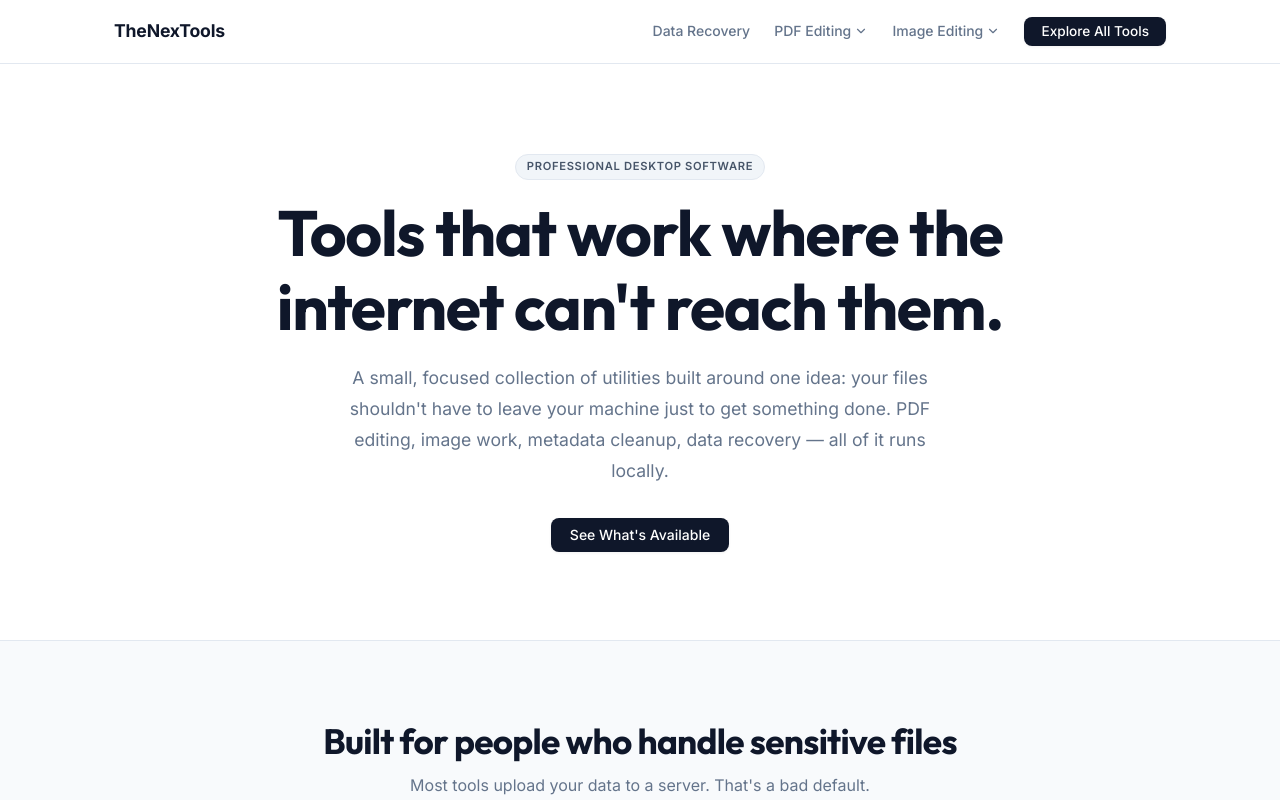
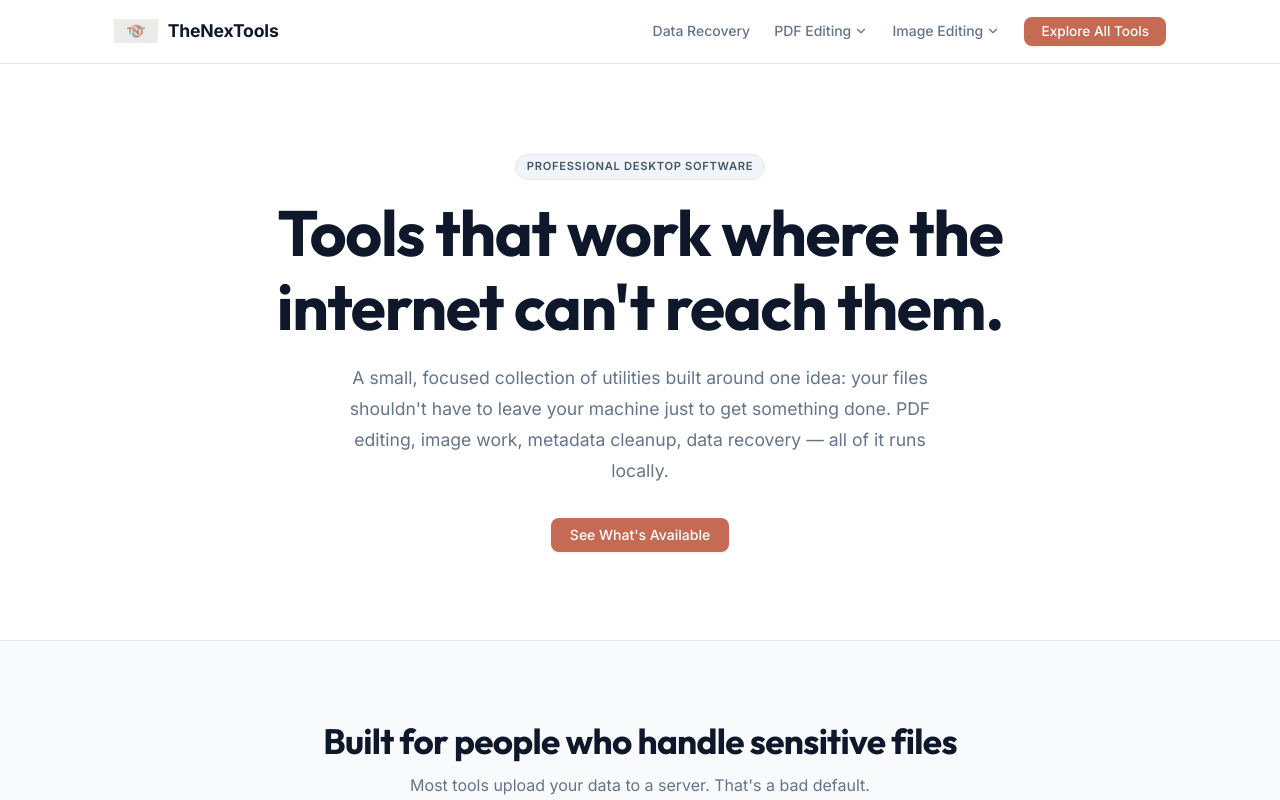
Before and after one commit to vvineet43/phoenix-recovery-monorepo, a Next.js app in the folder apps/website/: page / in a window 1280 px wide. Shown: the top 800 px of the page. Built offline with nearby package versions, Linux system fonts and the light colour scheme.

Commit message:
Integrate brand logo icon and update primary CSS variables to terracotta peach brand color

```diff
--- a/apps/website/src/app/globals.css
+++ b/apps/website/src/app/globals.css
@@ -9,8 +9,8 @@
   --text-muted:  #64748b;
   --border:      #e2e8f0;
   --border-2:    #cbd5e1;
-  --primary:     #0f172a;
-  --primary-h:   #1e293b;
+  --primary:     #c66b53; /* Terracotta Peach brand color */
+  --primary-h:   #b3563f; /* Slightly darker terracotta for hover */
   --radius:      8px;
   --radius-lg:   14px;
   --shadow-sm:   0 1px 3px rgba(0,0,0,0.06);
--- a/apps/website/src/components/Footer.js
+++ b/apps/website/src/components/Footer.js
@@ -56,7 +56,10 @@ export default function Footer() {
       <div className="container">
         <div className="footer-grid">
           <div className="footer-brand">
-            <Link href={getLink('/')} className="brand">TheNexTools</Link>
+            <Link href={getLink('/')} className="brand" style={{ display: 'inline-flex', alignItems: 'center', gap: '0.6rem' }}>
+              <img src="/brand-logo.png" alt="TNT Logo" style={{ height: '24px', width: 'auto' }} />
+              <span>TheNexTools</span>
+            </Link>
             <p>{t.brandDesc}</p>
           </div>
 
--- a/apps/website/src/components/Navigation.js
+++ b/apps/website/src/components/Navigation.js
@@ -90,7 +90,10 @@ export default function Navigation() {
     <>
       <nav className="site-nav">
         <div className="container nav-inner">
-          <Link href={getLink('/')} className="brand">{t.brand}</Link>
+          <Link href={getLink('/')} className="brand" style={{ display: 'flex', alignItems: 'center', gap: '0.6rem' }}>
+            <img src="/brand-logo.png" alt="TNT Logo" style={{ height: '24px', width: 'auto' }} />
+            <span>{t.brand}</span>
+          </Link>
 
           <div className="nav-links nav-desktop">
             <Link href={getLink('/data-recovery')} className="link">{t.dataRecovery}</Link>
```
Also changed, not shown: apps/website/public/brand-logo.png (added), apps/website/public/sw.js.
